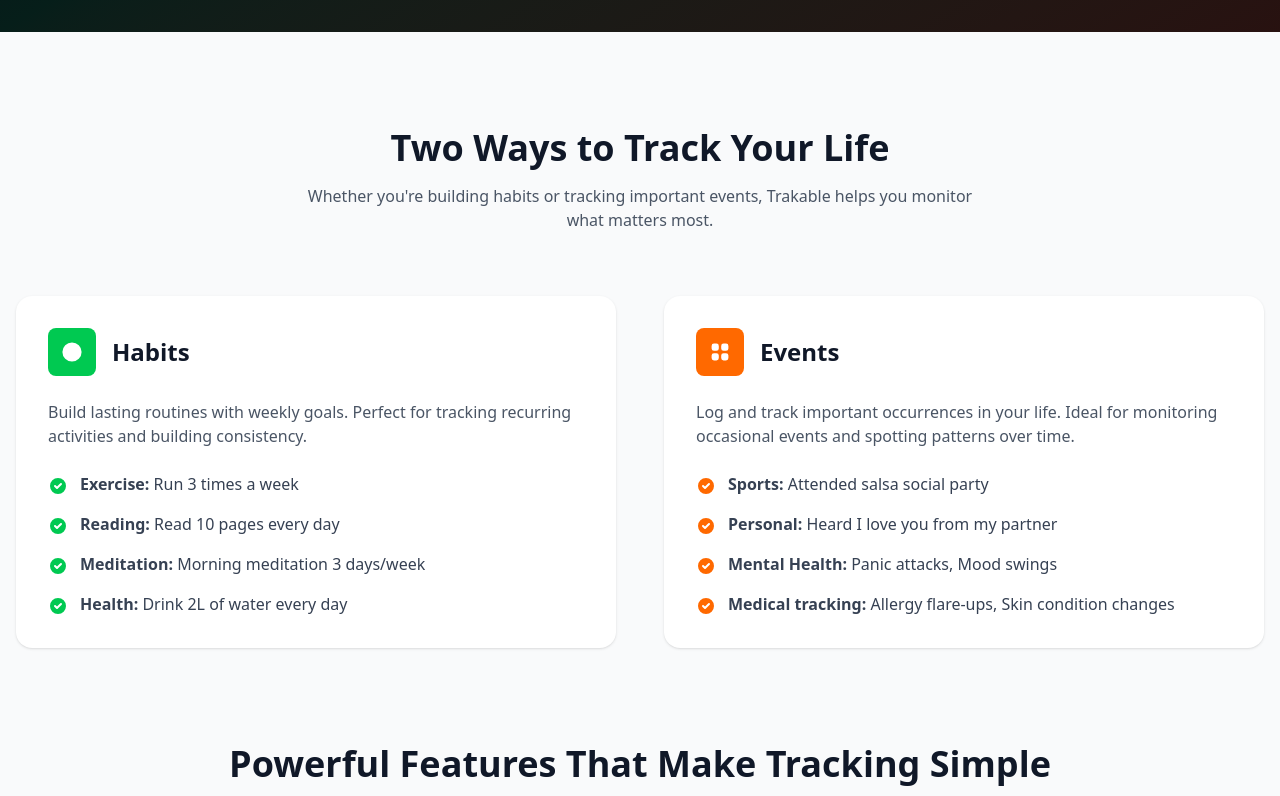
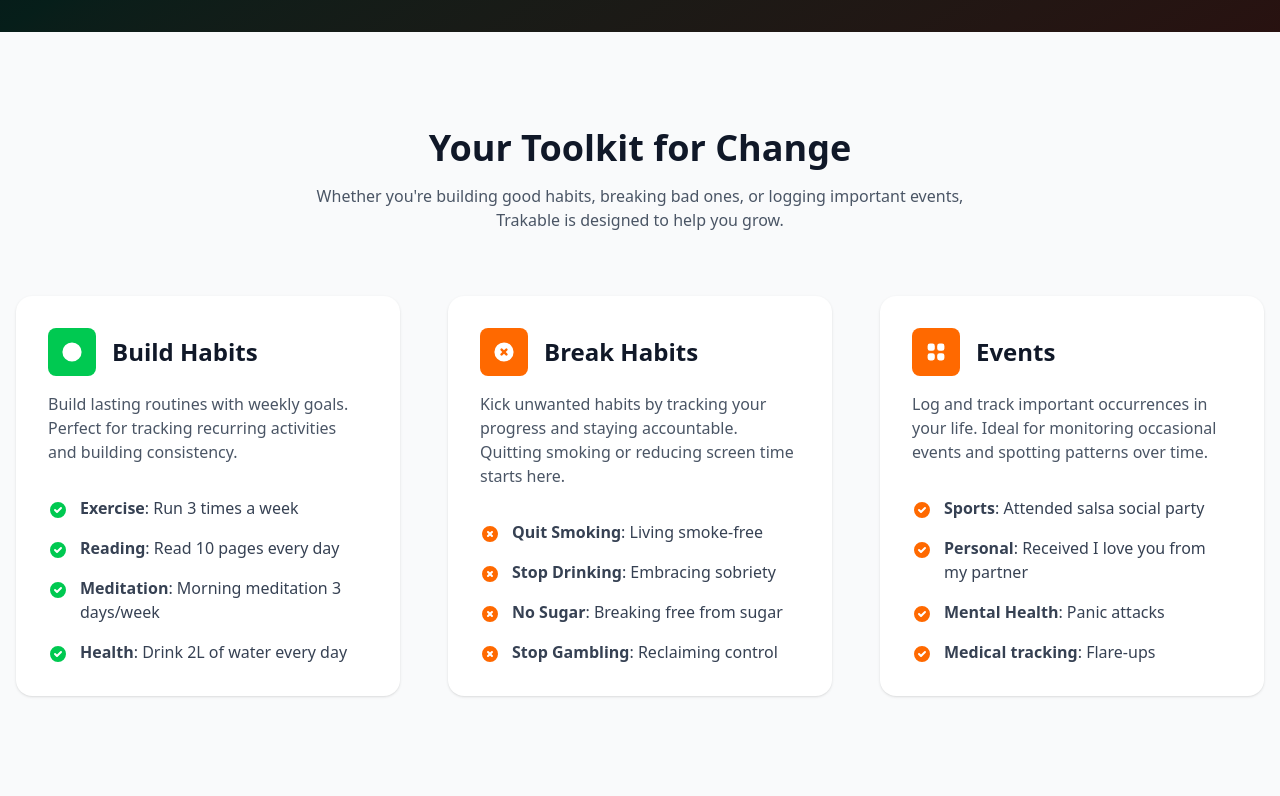
Before and after one commit to insertmike/trakable-landing, a Next.js app: page / in a window 1280 px wide. Shown: the part 740-1536 px from the top of the page. Built offline with nearby package versions, Linux system fonts and the light colour scheme.

Commit message:
feat: update messaging

```diff
--- a/src/app/components/Features.tsx
+++ b/src/app/components/Features.tsx
@@ -1,22 +1,82 @@
-const Features = () => {
-  return (
-    <section className="py-16 md:py-24 bg-gray-50">
-      <div className="container mx-auto px-4">
-        <div className="text-center mb-16">
-          <h2 className="text-3xl md:text-4xl font-bold text-gray-900 mb-4">
-            Two Ways to Track Your Life
-          </h2>
-          <p className="text-gray-600 max-w-2xl mx-auto">
-            Whether you&apos;re building habits or tracking important events,
-            Trakable helps you monitor what matters most.
-          </p>
+const FeatureCard = ({
+  title,
+  description,
+  iconBgColor,
+  icon,
+  items
+}: {
+  title: string;
+  description?: string;
+  iconBgColor: string;
+  icon: React.ReactNode;
+  items: Array<{ label: string; value?: string }>;
+}) => (
+  <div className="bg-white rounded-2xl shadow-sm p-8 flex flex-col h-full">
+    <div className="flex items-center mb-4">
+      <div className={`w-12 h-12 ${iconBgColor} rounded-lg flex items-center justify-center mr-4 flex-shrink-0`}>
+        {icon}
+      </div>
+      <h3 className="text-2xl font-bold text-gray-900">{title}</h3>
     </div>
 
-        <div className="grid md:grid-cols-2 gap-8 md:gap-12">
-          {/* Habits Feature */}
-          <div className="bg-white rounded-2xl shadow-sm p-8 flex flex-col h-full">
-            <div className="flex items-center mb-6">
-              <div className="w-12 h-12 bg-green-500 rounded-lg flex items-center justify-center mr-4 flex-shrink-0">
+    {description && (
+      <p className="text-gray-600 mb-8 min-h-[60px]">{description}</p>
+    )}
+
+    <div className="space-y-4">
+      {items.map((item, index) => (
+        <div key={index} className="flex items-start">
+          <div className={`flex-shrink-0 w-5 h-5 mt-1 ${iconBgColor.replace('bg-', 'text-')}`}>
+            {title.includes('Break') ? (
+              <svg viewBox="0 0 20 20" fill="currentColor">
+                <path
+                  fillRule="evenodd"
+                  d="M10 18a8 8 0 100-16 8 8 0 000 16zM8.707 7.293a1 1 0 00-1.414 1.414L8.586 10l-1.293 1.293a1 1 0 101.414 1.414L10 11.414l1.293 1.293a1 1 0 001.414-1.414L11.414 10l1.293-1.293a1 1 0 00-1.414-1.414L10 8.586 8.707 7.293z"
+                  clipRule="evenodd"
+                />
+              </svg>
+            ) : (
+              <svg viewBox="0 0 20 20" fill="currentColor">
+                <path
+                  fillRule="evenodd"
+                  d="M10 18a8 8 0 100-16 8 8 0 000 16zm3.707-9.293a1 1 0 00-1.414-1.414L9 10.586 7.707 9.293a1 1 0 00-1.414 1.414l2 2a1 1 0 001.414 0l4-4z"
+                  clipRule="evenodd"
+                />
+              </svg>
+            )}
+          </div>
+          <span className="ml-3 text-gray-700">
+            <strong>{item.label}</strong>{item.value ? `: ${item.value}` : ''}
+          </span>
+        </div>
+      ))}
+    </div>
+  </div>
+);
+
+const Features = () => {
+  const buildHabitsItems = [
+    { label: 'Exercise', value: 'Run 3 times a week' },
+    { label: 'Reading', value: 'Read 10 pages every day' },
+    { label: 'Meditation', value: 'Morning meditation 3 days/week' },
+    { label: 'Health', value: 'Drink 2L of water every day' }
+  ];
+
+  const breakHabitsItems = [
+    { label: 'Quit Smoking', value: 'Living smoke-free' },
+    { label: 'Stop Drinking', value: 'Embracing sobriety' },
+    { label: 'No Sugar', value: 'Breaking free from sugar' },
+    { label: 'Stop Gambling', value: 'Reclaiming control' }
+  ];
+
+  const eventsItems = [
+    { label: 'Sports', value: 'Attended salsa social party' },
+    { label: 'Personal', value: 'Received I love you from my partner' },
+    { label: 'Mental Health', value: 'Panic attacks' },
+    { label: 'Medical tracking', value: 'Flare-ups' }
+  ];
+
+  const checkIcon = (
     <svg
       className="w-6 h-6 text-white"
       fill="currentColor"
@@ -25,82 +85,24 @@
     >
       <path d="M10 18a8 8 0 100-16 8 8 0 000 16zm3.707-9.293a1 1 0 00-1.414-1.414L9 10.586 7.707 9.293a1 1 0 00-1.414 1.414l2 2a1 1 0 001.414 0l4-4z"></path>
     </svg>
-              </div>
-              <h3 className="text-2xl font-bold text-gray-900">Habits</h3>
-            </div>
+  );
 
-            <p className="text-gray-600 mb-6">
-              Build lasting routines with weekly goals. Perfect for tracking
-              recurring activities and building consistency.
-            </p>
-
-            <div className="mt-auto space-y-4">
-              <div className="flex items-start">
-                <div className="flex-shrink-0 w-5 h-5 mt-1 text-green-500">
-                  <svg viewBox="0 0 20 20" fill="currentColor">
+  const xIcon = (
+    <svg
+      className="w-6 h-6 text-white"
+      fill="currentColor"
+      viewBox="0 0 20 20"
+      xmlns="http://www.w3.org/2000/svg"
+    >
       <path
         fillRule="evenodd"
-                      d="M10 18a8 8 0 100-16 8 8 0 000 16zm3.707-9.293a1 1 0 00-1.414-1.414L9 10.586 7.707 9.293a1 1 0 00-1.414 1.414l2 2a1 1 0 001.414 0l4-4z"
+        d="M10 18a8 8 0 100-16 8 8 0 000 16zM8.707 7.293a1 1 0 00-1.414 1.414L8.586 10l-1.293 1.293a1 1 0 101.414 1.414L10 11.414l1.293 1.293a1 1 0 001.414-1.414L11.414 10l1.293-1.293a1 1 0 00-1.414-1.414L10 8.586 8.707 7.293z"
         clipRule="evenodd"
       />
     </svg>
-                </div>
-                <span className="ml-3 text-gray-700">
-                  <strong>Exercise:</strong> Run 3 times a week
-                </span>
-              </div>
+  );
 
-              <div className="flex items-start">
-                <div className="flex-shrink-0 w-5 h-5 mt-1 text-green-500">
-                  <svg viewBox="0 0 20 20" fill="currentColor">
-                    <path
-                      fillRule="evenodd"
-                      d="M10 18a8 8 0 100-16 8 8 0 000 16zm3.707-9.293a1 1 0 00-1.414-1.414L9 10.586 7.707 9.293a1 1 0 00-1.414 1.414l2 2a1 1 0 001.414 0l4-4z"
-                      clipRule="evenodd"
-                    />
-                  </svg>
-                </div>
-                <span className="ml-3 text-gray-700">
-                  <strong>Reading:</strong> Read 10 pages every day
-                </span>
-              </div>
-
-              <div className="flex items-start">
-                <div className="flex-shrink-0 w-5 h-5 mt-1 text-green-500">
-                  <svg viewBox="0 0 20 20" fill="currentColor">
-                    <path
-                      fillRule="evenodd"
-                      d="M10 18a8 8 0 100-16 8 8 0 000 16zm3.707-9.293a1 1 0 00-1.414-1.414L9 10.586 7.707 9.293a1 1 0 00-1.414 1.414l2 2a1 1 0 001.414 0l4-4z"
-                      clipRule="evenodd"
-                    />
-                  </svg>
-                </div>
-                <span className="ml-3 text-gray-700">
-                  <strong>Meditation:</strong> Morning meditation 3 days/week
-                </span>
-              </div>
-
-              <div className="flex items-start">
-                <div className="flex-shrink-0 w-5 h-5 mt-1 text-green-500">
-                  <svg viewBox="0 0 20 20" fill="currentColor">
-                    <path
-                      fillRule="evenodd"
-                      d="M10 18a8 8 0 100-16 8 8 0 000 16zm3.707-9.293a1 1 0 00-1.414-1.414L9 10.586 7.707 9.293a1 1 0 00-1.414 1.414l2 2a1 1 0 001.414 0l4-4z"
-                      clipRule="evenodd"
-                    />
-                  </svg>
-                </div>
-                <span className="ml-3 text-gray-700">
-                  <strong>Health:</strong> Drink 2L of water every day
-                </span>
-              </div>
-            </div>
-          </div>
-
-          {/* Events Feature */}
-          <div className="bg-white rounded-2xl shadow-sm p-8 flex flex-col h-full">
-            <div className="flex items-center mb-6">
-              <div className="w-12 h-12 bg-orange-500 rounded-lg flex items-center justify-center mr-4 flex-shrink-0">
+  const gridIcon = (
     <svg
       className="w-6 h-6 text-white"
       fill="currentColor"
@@ -109,85 +111,52 @@
     >
       <path d="M5 3a2 2 0 00-2 2v2a2 2 0 002 2h2a2 2 0 002-2V5a2 2 0 00-2-2H5zM5 11a2 2 0 00-2 2v2a2 2 0 002 2h2a2 2 0 002-2v-2a2 2 0 00-2-2H5zM11 5a2 2 0 012-2h2a2 2 0 012 2v2a2 2 0 01-2 2h-2a2 2 0 01-2-2V5zM11 13a2 2 0 012-2h2a2 2 0 012 2v2a2 2 0 01-2 2h-2a2 2 0 01-2-2v-2z"></path>
     </svg>
-              </div>
-              <h3 className="text-2xl font-bold text-gray-900">Events</h3>
+  );
+
+  return (
+    <section className="py-16 md:py-24 bg-gray-50">
+      <div className="container mx-auto px-4">
+        <div className="text-center mb-16">
+          <h2 className="text-3xl md:text-4xl font-bold text-gray-900 mb-4">
+            Your Toolkit for Change
+          </h2>
+          <p className="text-gray-600 max-w-2xl mx-auto">
+            Whether you&apos;re building good habits, breaking bad ones, or
+            logging important events, Trakable is designed to help you grow.
+          </p>
         </div>
 
-            <p className="text-gray-600 mb-6">
-              Log and track important occurrences in your life. Ideal for
-              monitoring occasional events and spotting patterns over time.
-            </p>
-            <div className="flex items-start">
-              <div className="flex-shrink-0 w-5 h-5 mt-1 text-orange-500">
-                <svg viewBox="0 0 20 20" fill="currentColor">
-                  <path
-                    fillRule="evenodd"
-                    d="M10 18a8 8 0 100-16 8 8 0 000 16zm3.707-9.293a1 1 0 00-1.414-1.414L9 10.586 7.707 9.293a1 1 0 00-1.414 1.414l2 2a1 1 0 001.414 0l4-4z"
-                    clipRule="evenodd"
+        <div className="grid md:grid-cols-3 gap-8 md:gap-12">
+          <FeatureCard
+            title="Build Habits"
+            description="Build lasting routines with weekly goals. Perfect for tracking recurring activities and building consistency."
+            iconBgColor="bg-green-500"
+            icon={checkIcon}
+            items={buildHabitsItems}
           />
-                </svg>
-              </div>
-              <span className="ml-3 text-gray-700">
-                <strong>Sports:</strong> Attended salsa social party
-              </span>
-            </div>
-            <div className="mt-auto space-y-4">
-              <div className="flex items-start">
-                <div className="flex-shrink-0 w-5 h-5 mt-1 text-orange-500">
-                  <svg viewBox="0 0 20 20" fill="currentColor">
-                    <path
-                      fillRule="evenodd"
-                      d="M10 18a8 8 0 100-16 8 8 0 000 16zm3.707-9.293a1 1 0 00-1.414-1.414L9 10.586 7.707 9.293a1 1 0 00-1.414 1.414l2 2a1 1 0 001.414 0l4-4z"
-                      clipRule="evenodd"
+
+          <FeatureCard
+            title="Break Habits"
+            description="Kick unwanted habits by tracking your progress and staying accountable. Quitting smoking or reducing screen time starts here."
+            iconBgColor="bg-orange-500"
+            icon={xIcon}
+            items={breakHabitsItems}
           />
-                  </svg>
-                </div>
 
-                <span className="ml-3 text-gray-700">
-                  <strong>Personal:</strong> Heard I love you from my partner
-                </span>
-              </div>
-
-              <div className="flex items-start">
-                <div className="flex-shrink-0 w-5 h-5 mt-1 text-orange-500">
-                  <svg viewBox="0 0 20 20" fill="currentColor">
-                    <path
-                      fillRule="evenodd"
-                      d="M10 18a8 8 0 100-16 8 8 0 000 16zm3.707-9.293a1 1 0 00-1.414-1.414L9 10.586 7.707 9.293a1 1 0 00-1.414 1.414l2 2a1 1 0 001.414 0l4-4z"
-                      clipRule="evenodd"
+          <FeatureCard
+            title="Events"
+            description="Log and track important occurrences in your life. Ideal for monitoring occasional events and spotting patterns over time."
+            iconBgColor="bg-orange-500"
+            icon={gridIcon}
+            items={eventsItems}
           />
-                  </svg>
-                </div>
-                <span className="ml-3 text-gray-700">
-                  <strong>Mental Health:</strong> Panic attacks, Mood swings
-                </span>
-              </div>
-
-              <div className="flex items-start">
-                <div className="flex-shrink-0 w-5 h-5 mt-1 text-orange-500">
-                  <svg viewBox="0 0 20 20" fill="currentColor">
-                    <path
-                      fillRule="evenodd"
-                      d="M10 18a8 8 0 100-16 8 8 0 000 16zm3.707-9.293a1 1 0 00-1.414-1.414L9 10.586 7.707 9.293a1 1 0 00-1.414 1.414l2 2a1 1 0 001.414 0l4-4z"
-                      clipRule="evenodd"
-                    />
-                  </svg>
-                </div>
-                <span className="ml-3 text-gray-700">
-                  {" "}
-                  <strong>Medical tracking:</strong> Allergy flare-ups, Skin
-                  condition changes
-                </span>
-              </div>
-            </div>
-          </div>
         </div>
 
         {/* App Features List */}
         <div className="mt-24">
           <div className="text-center mb-12">
             <h2 className="text-3xl md:text-4xl font-bold text-gray-900 mb-4">
-              Powerful Features That Make Tracking Simple
+              Features Making Tracking Simple
             </h2>
             <p className="text-gray-600 max-w-2xl mx-auto">
               Everything you need to monitor your habits and events consistently
--- a/src/app/components/Footer.tsx
+++ b/src/app/components/Footer.tsx
@@ -11,7 +11,7 @@
               Trakable
             </h3>
             <p className="text-gray-600 max-w-xs">
-              Track today. Transform tomorrow.
+              Build Habits, Break Habits, Log Events.
             </p>
           </div>
 
```
Also changed, not shown: src/app/components/Hero.tsx (+4 -5 lines), public/app-task-details-screen.png, public/app_today_tab_screenshot.png. Lines whose indentation alone changed are shown as unchanged.
